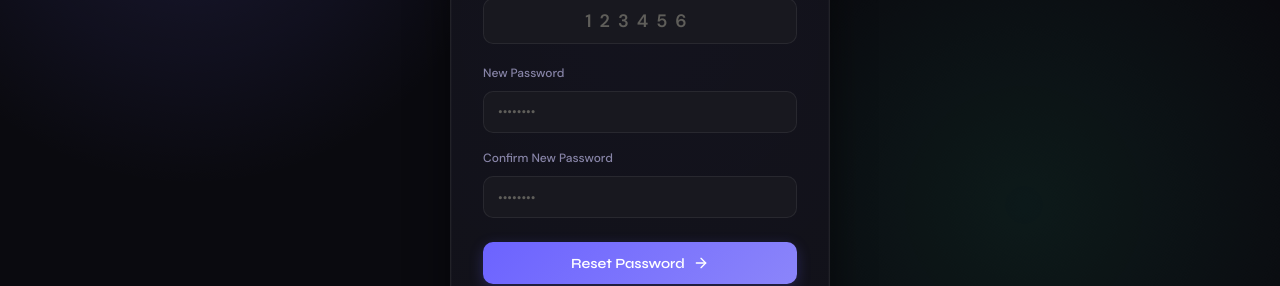
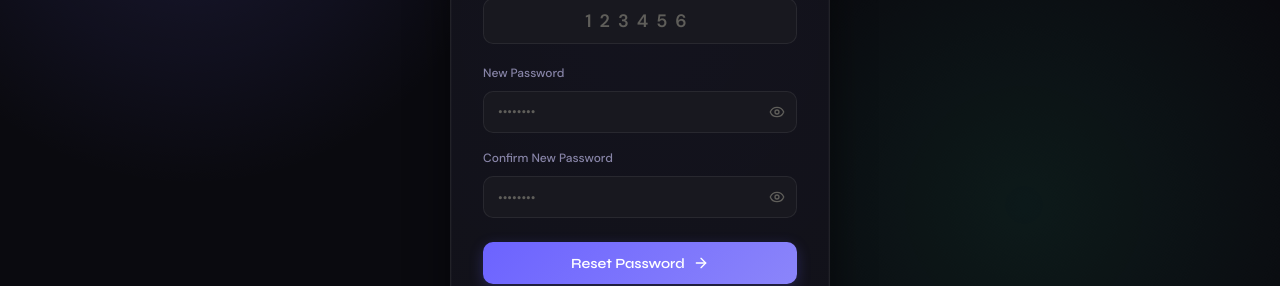
Before and after one commit to shushant950273/TaskFlow, a React (Vite) app in the folder frontend/: page /reset-password in a window 1280 px wide. Shown: the part 371-657 px from the top of the page. Built offline with nearby package versions, Linux system fonts and the light colour scheme; no server answers.

Commit message:
Add password visibility toggle to Reset Password page

```diff
--- a/frontend/src/pages/ResetPassword.tsx
+++ b/frontend/src/pages/ResetPassword.tsx
@@ -1,6 +1,6 @@
 import React, { useState } from 'react';
 import { useSearchParams, useNavigate, Link } from 'react-router-dom';
-import { KeyRound, Loader2, ArrowRight } from 'lucide-react';
+import { KeyRound, Loader2, ArrowRight, Eye, EyeOff } from 'lucide-react';
 import apiClient from '../api/axios';
 import { useToastStore } from '../store/useToastStore';
 
@@ -16,6 +16,8 @@ export default function ResetPassword() {
   const [otp, setOtp] = useState('');
   const [password, setPassword] = useState('');
   const [confirmPassword, setConfirmPassword] = useState('');
+  const [showPassword, setShowPassword] = useState(false);
+  const [showConfirm, setShowConfirm] = useState(false);
   const [loading, setLoading] = useState(false);
   const [error, setError] = useState('');
 
@@ -126,28 +128,40 @@ export default function ResetPassword() {
           <label style={{ display: 'block', fontSize: '12px', fontWeight: 500, color: 'var(--tf-text-secondary)', marginBottom: '8px' }}>
             New Password
           </label>
+          <div style={{ position: 'relative' }}>
             <input
-            type="password"
+              type={showPassword ? "text" : "password"}
               required minLength={8}
               className="input-modern"
               placeholder="••••••••"
               value={password}
               onChange={e => setPassword(e.target.value)}
+              style={{ paddingRight: '40px' }}
             />
+            <button type="button" onClick={() => setShowPassword(!showPassword)} style={{ position: 'absolute', right: '12px', top: '50%', transform: 'translateY(-50%)', background: 'none', border: 'none', cursor: 'pointer', color: 'var(--tf-text-tertiary)', padding: 0, display: 'flex' }}>
+              {showPassword ? <EyeOff size={16} /> : <Eye size={16} />}
+            </button>
+          </div>
         </div>
 
         <div style={{ marginBottom: '24px' }}>
           <label style={{ display: 'block', fontSize: '12px', fontWeight: 500, color: 'var(--tf-text-secondary)', marginBottom: '8px' }}>
             Confirm New Password
           </label>
+          <div style={{ position: 'relative' }}>
             <input
-            type="password"
+              type={showConfirm ? "text" : "password"}
               required minLength={8}
               className="input-modern"
               placeholder="••••••••"
               value={confirmPassword}
               onChange={e => setConfirmPassword(e.target.value)}
+              style={{ paddingRight: '40px' }}
             />
+            <button type="button" onClick={() => setShowConfirm(!showConfirm)} style={{ position: 'absolute', right: '12px', top: '50%', transform: 'translateY(-50%)', background: 'none', border: 'none', cursor: 'pointer', color: 'var(--tf-text-tertiary)', padding: 0, display: 'flex' }}>
+              {showConfirm ? <EyeOff size={16} /> : <Eye size={16} />}
+            </button>
+          </div>
         </div>
 
         {error && (
```
Lines whose indentation alone changed are shown as unchanged.
